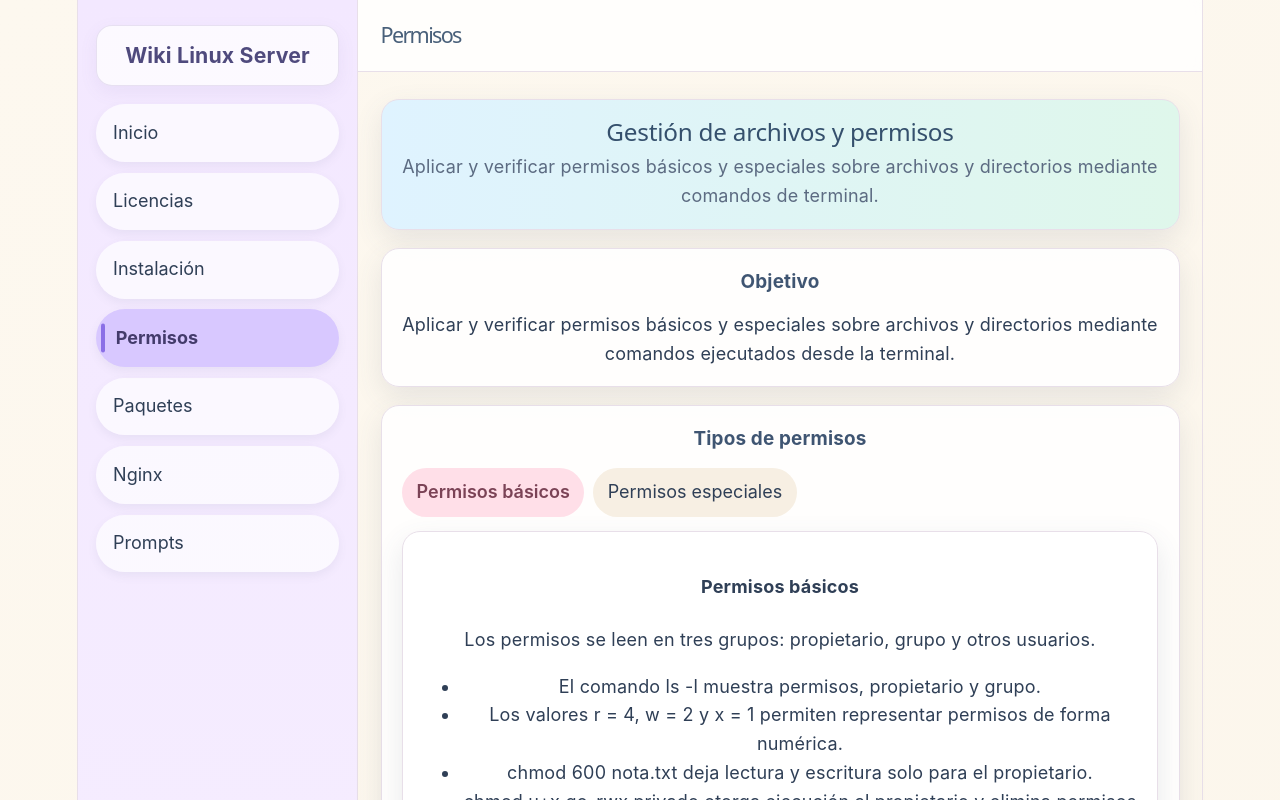
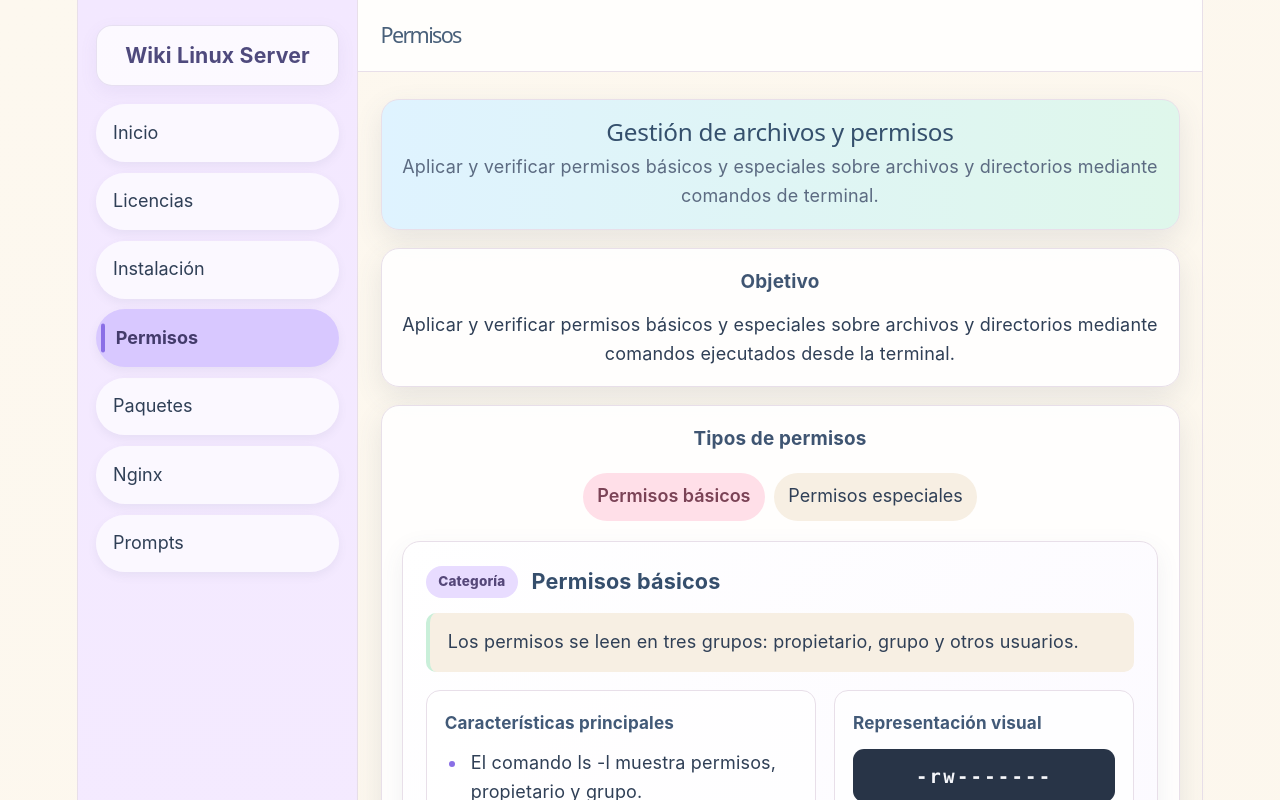
Before and after one commit to Anyaspycat/wikilnx_rivpat, a React (Vite) app: page / in a window 1280 px wide. Both pictures are taken after a click on the button "Permisos". Shown: the top 800 px of the page. Built offline with nearby package versions, Linux system fonts and the light colour scheme.

Commit message:
Mejora sección de permisos y visualización de evidencias

```diff
--- a/src/App.css
+++ b/src/App.css
@@ -1416,3 +1416,257 @@ a {
     grid-row: 2;
   }
 }
+
+/* Sección de permisos */
+
+.permission-section-heading {
+  text-align: center;
+}
+
+.permission-tabs {
+  justify-content: center;
+  margin: 1rem 0 1.1rem;
+}
+
+.permission-tabs .tab-button {
+  min-width: 165px;
+  text-align: center;
+}
+
+.permission-panel {
+  padding: 1.25rem;
+  background:
+    linear-gradient(135deg, rgba(255, 255, 255, 0.98), rgba(250, 247, 255, 0.96));
+  border: 1px solid var(--border);
+  border-radius: 18px;
+  box-shadow: 0 8px 24px rgba(72, 92, 118, 0.08);
+  text-align: left;
+}
+
+.permission-panel-header {
+  display: flex;
+  align-items: center;
+  gap: 0.75rem;
+  flex-wrap: wrap;
+  margin-bottom: 0.75rem;
+}
+
+.permission-panel-header h4 {
+  margin: 0;
+  color: #354e6c;
+  font-size: 1.2rem;
+}
+
+.permission-label {
+  padding: 0.3rem 0.7rem;
+  background: var(--lavender);
+  color: #554779;
+  border-radius: 999px;
+  font-size: 0.75rem;
+  font-weight: 800;
+}
+
+.permission-summary {
+  margin: 0;
+  padding: 0.85rem 1rem;
+  background: var(--cream-strong);
+  border-left: 4px solid var(--mint-strong);
+  border-radius: 10px;
+  color: var(--ink);
+  text-align: left;
+}
+
+.permission-content-grid {
+  display: grid;
+  grid-template-columns: minmax(0, 1.3fr) minmax(300px, 1fr);
+  gap: 1rem;
+  margin-top: 1rem;
+}
+
+.permission-detail-block {
+  padding: 1rem;
+  background: rgba(255, 255, 255, 0.78);
+  border: 1px solid var(--border);
+  border-radius: 14px;
+}
+
+.permission-detail-block h5,
+.permission-command-section h5 {
+  margin: 0 0 0.7rem;
+  color: #425a78;
+  font-size: 0.95rem;
+  text-align: left;
+}
+
+.permission-feature-list {
+  display: grid;
+  gap: 0.55rem;
+  margin: 0;
+  padding-left: 1.25rem;
+}
+
+.permission-feature-list li {
+  padding-left: 0.2rem;
+  text-align: left;
+}
+
+.permission-feature-list li::marker {
+  color: #8a6fe6;
+}
+
+.permission-symbolic-value {
+  margin-bottom: 0.85rem;
+  padding: 0.65rem 0.8rem;
+  background: #283447;
+  color: #f6f7fb;
+  border-radius: 11px;
+  font-family: Consolas, 'Courier New', monospace;
+  font-size: 1.05rem;
+  font-weight: 800;
+  letter-spacing: 0.12em;
+  text-align: center;
+}
+
+.permission-grid {
+  display: grid;
+  grid-template-columns: 1.35fr 1fr 1fr;
+  gap: 0.5rem;
+}
+
+.permission-group {
+  display: grid;
+  align-content: center;
+  justify-items: center;
+  gap: 0.35rem;
+  min-width: 0;
+  padding: 0.75rem 0.25rem;
+  border: 1px solid var(--border);
+  border-radius: 12px;
+  text-align: center;
+}
+
+.permission-group strong {
+  color: #4b5d76;
+  font-size: 0.68rem;
+  line-height: 1.2;
+  white-space: nowrap;
+}
+
+.permission-group span {
+  color: #354e6c;
+  font-family: Consolas, 'Courier New', monospace;
+  font-size: 1rem;
+  font-weight: 900;
+}
+
+.permission-owner {
+  background: var(--sky);
+}
+
+.permission-group-role {
+  background: var(--lavender);
+}
+
+.permission-others {
+  background: var(--rose);
+}
+
+.permission-command-section {
+  margin-top: 1rem;
+  padding: 1rem;
+  background: rgba(255, 255, 255, 0.78);
+  border: 1px solid var(--border);
+  border-radius: 14px;
+}
+
+.permission-command-list {
+  display: grid;
+  grid-template-columns: repeat(2, minmax(0, 1fr));
+  gap: 0.65rem;
+}
+
+.permission-command-list .code-block {
+  margin: 0;
+  min-width: 0;
+}
+
+.permission-evidence-stack {
+  display: grid;
+  gap: 1.5rem;
+  margin-top: 1rem;
+}
+
+.permission-evidence-card {
+  margin: 0;
+  overflow: hidden;
+  background: linear-gradient(
+    135deg,
+    rgba(255, 255, 255, 0.98),
+    rgba(247, 242, 255, 0.95)
+  );
+  border: 1px solid var(--border);
+  border-radius: 18px;
+  box-shadow: var(--shadow);
+}
+
+.permission-evidence-image {
+  width: 100%;
+  height: auto;
+  max-height: 720px;
+  object-fit: contain;
+  padding: 1rem;
+  background: #ffffff;
+  border-bottom: 1px solid var(--border);
+  transition:
+    transform 0.25s ease,
+    filter 0.25s ease;
+}
+
+.image-preview-button:hover .permission-evidence-image,
+.image-preview-button:focus-visible .permission-evidence-image {
+  transform: scale(1.012);
+  filter: brightness(0.95);
+}
+
+.permission-evidence-caption {
+  display: grid;
+  gap: 0.35rem;
+  padding: 1rem 1.2rem;
+  text-align: left;
+}
+
+.permission-evidence-caption strong {
+  color: #425a78;
+  font-size: 1.05rem;
+}
+
+.permission-evidence-caption span {
+  color: var(--ink-soft);
+}
+
+@media (max-width: 768px) {
+  .permission-tabs .tab-button {
+    flex: 1 1 170px;
+    min-width: 0;
+  }
+
+  .permission-content-grid {
+    grid-template-columns: 1fr;
+  }
+
+  .permission-grid {
+    grid-template-columns: 1fr;
+  }
+
+  .permission-command-list {
+    grid-template-columns: 1fr;
+  }
+
+  .permission-evidence-image {
+    padding: 0.5rem;
+  }
+
+  .permission-panel {
+    padding: 1rem;
+  }
+}
--- a/src/components/Permisos.jsx
+++ b/src/components/Permisos.jsx
@@ -1,9 +1,10 @@
-import { useState } from 'react'
+import { useEffect, useState } from 'react'
 
 const permissionTabs = {
   basicos: {
     title: 'Permisos básicos',
-    summary: 'Los permisos se leen en tres grupos: propietario, grupo y otros usuarios.',
+    summary:
+      'Los permisos se leen en tres grupos: propietario, grupo y otros usuarios.',
     bullets: [
       'El comando ls -l muestra permisos, propietario y grupo.',
       'Los valores r = 4, w = 2 y x = 1 permiten representar permisos de forma numérica.',
@@ -11,9 +12,14 @@ const permissionTabs = {
       'chmod u+x,go-rwx privado otorga ejecución al propietario y elimina permisos del grupo y otros.',
       'chown permite cambiar propietario y grupo.'
     ],
-    commands: ['ls -l', 'chmod 600 nota.txt', 'chmod u+x,go-rwx privado', 'sudo chown root:root nota.txt'],
+    commands: [
+      'ls -l',
+      'chmod 600 nota.txt',
+      'chmod u+x,go-rwx privado',
+      'sudo chown root:root nota.txt'
+    ],
     visual: {
-      label: 'rw-------',
+      label: '-rw-------',
       owner: 'rw',
       group: '---',
       others: '---'
@@ -21,13 +27,19 @@ const permissionTabs = {
   },
   especiales: {
     title: 'Permisos especiales',
-    summary: 'Los permisos especiales se reconocen con las letras s y t.',
+    summary:
+      'Los permisos especiales se reconocen con las letras s y t dentro de la representación simbólica.',
     bullets: [
       'setgid se representa con s y permite que los archivos creados hereden el grupo del directorio.',
       'sticky bit se representa con t y evita que un usuario elimine archivos de otro usuario dentro de un directorio compartido.',
       'ls -ld muestra los permisos del directorio sin listar su contenido.'
     ],
-    commands: ['sudo mkdir -p /srv/compartido', 'sudo chmod 2775 /srv/compartido', 'sudo chmod +t /tmp', 'ls -ld /srv/compartido /tmp'],
+    commands: [
+      'sudo mkdir -p /srv/compartido',
+      'sudo chmod 2775 /srv/compartido',
+      'sudo chmod +t /tmp',
+      'ls -ld /srv/compartido /tmp'
+    ],
     visual: {
       label: 'drwxrwsr-x',
       owner: 'rwx',
@@ -37,33 +49,103 @@ const permissionTabs = {
   }
 }
 
+const evidenceImages = [
+  {
+    src: '/img_rivpat/04_permisos/04_permisos_ls_inicial.png',
+    alt: 'Permisos iniciales obtenidos mediante ls -l',
+    title: 'Permisos iniciales',
+    description:
+      'Creación de archivos y directorios, seguida de la revisión de permisos mediante ls -l.'
+  },
+  {
+    src: '/img_rivpat/04_permisos/04_chmod_numerico_simbolico.png',
+    alt: 'Modificación de permisos numéricos y simbólicos con chmod',
+    title: 'Modificación de permisos con chmod',
+    description:
+      'Aplicación de chmod 600 y del modo simbólico para ajustar los permisos del propietario, grupo y otros.'
+  },
+  {
+    src: '/img_rivpat/04_permisos/04_chown_propietario_grupo.png',
+    alt: 'Cambio de propietario y grupo mediante chown',
+    title: 'Cambio de propietario y grupo',
+    description:
+      'Uso de chown para asignar el archivo al usuario y grupo root, verificando el resultado con ls -l.'
+  },
+  {
+    src: '/img_rivpat/04_permisos/04_permisos_especiales.png',
+    alt: 'Aplicación de permisos especiales setgid y sticky bit',
+    title: 'Permisos especiales',
+    description:
+      'Creación de un directorio compartido con setgid y verificación del sticky bit aplicado en /tmp.'
+  }
+]
+
 function Permisos() {
   const [activeTab, setActiveTab] = useState('basicos')
+  const [selectedImage, setSelectedImage] = useState(null)
+
   const activePermission = permissionTabs[activeTab]
+
+  useEffect(() => {
+    if (!selectedImage) {
+      return undefined
+    }
+
+    const previousOverflow = document.body.style.overflow
+
+    const closeWithEscape = (event) => {
+      if (event.key === 'Escape') {
+        setSelectedImage(null)
+      }
+    }
+
+    document.body.style.overflow = 'hidden'
+    window.addEventListener('keydown', closeWithEscape)
+
+    return () => {
+      document.body.style.overflow = previousOverflow
+      window.removeEventListener('keydown', closeWithEscape)
+    }
+  }, [selectedImage])
+
+  const closeImage = () => {
+    setSelectedImage(null)
+  }
 
   return (
     <section className="wiki-page">
       <header className="page-header">
         <h2>Gestión de archivos y permisos</h2>
         <p className="page-subtitle">
-          Aplicar y verificar permisos básicos y especiales sobre archivos y directorios mediante comandos de terminal.
+          Aplicar y verificar permisos básicos y especiales sobre archivos y
+          directorios mediante comandos de terminal.
         </p>
       </header>
 
       <section className="section-card">
         <h3 className="section-title">Objetivo</h3>
         <p>
-          Aplicar y verificar permisos básicos y especiales sobre archivos y directorios mediante comandos ejecutados desde la terminal.
+          Aplicar y verificar permisos básicos y especiales sobre archivos y
+          directorios mediante comandos ejecutados desde la terminal.
         </p>
       </section>
 
       <section className="section-card">
-        <h3 className="section-title">Tipos de permisos</h3>
-        <div className="tab-list" role="tablist" aria-label="Tipos de permisos">
+        <h3 className="section-title permission-section-heading">
+          Tipos de permisos
+        </h3>
+
+        <div
+          className="tab-list permission-tabs"
+          role="tablist"
+          aria-label="Tipos de permisos"
+        >
           {Object.entries(permissionTabs).map(([key, tab]) => (
             <button
               key={key}
               type="button"
+              role="tab"
+              aria-selected={activeTab === key}
               className={`tab-button ${activeTab === key ? 'active' : ''}`}
               onClick={() => setActiveTab(key)}
             >
@@ -72,89 +154,146 @@ function Permisos() {
           ))}
         </div>
 
-        <div className="section-card" style={{ marginTop: '0.8rem', padding: '0.95rem' }}>
+        <article className="permission-panel">
+          <header className="permission-panel-header">
+            <span className="permission-label">Categoría</span>
             <h4>{activePermission.title}</h4>
-          <p>{activePermission.summary}</p>
-          <ul>
+          </header>
+
+          <p className="permission-summary">{activePermission.summary}</p>
+
+          <div className="permission-content-grid">
+            <section className="permission-detail-block">
+              <h5>Características principales</h5>
+              <ul className="permission-feature-list">
                 {activePermission.bullets.map((item) => (
                   <li key={item}>{item}</li>
                 ))}
               </ul>
+            </section>
+
+            <section className="permission-detail-block">
+              <h5>Representación visual</h5>
+
+              <div className="permission-symbolic-value">
+                {activePermission.visual.label}
+              </div>
 
               <div className="permission-grid">
-            <div className="permission-group">
+                <div className="permission-group permission-owner">
                   <strong>Propietario</strong>
                   <span>{activePermission.visual.owner}</span>
                 </div>
-            <div className="permission-group">
+
+                <div className="permission-group permission-group-role">
                   <strong>Grupo</strong>
                   <span>{activePermission.visual.group}</span>
                 </div>
-            <div className="permission-group">
+
+                <div className="permission-group permission-others">
                   <strong>Otros</strong>
                   <span>{activePermission.visual.others}</span>
                 </div>
               </div>
+            </section>
+          </div>
 
-          <p style={{ marginTop: '0.8rem', fontWeight: 600 }}>{activePermission.visual.label}</p>
+          <section className="permission-command-section">
+            <h5>Comandos utilizados</h5>
 
-          <h5>Comandos</h5>
+            <div className="permission-command-list">
               {activePermission.commands.map((command) => (
-            <pre className="code-block" key={command}>{command}</pre>
+                <pre className="code-block" key={command}>
+                  <code>{command}</code>
+                </pre>
+              ))}
+            </div>
+          </section>
+        </article>
+      </section>
+
+      <section className="section-card">
+        <h3 className="section-title">Evidencias</h3>
+        <p className="section-help">
+          Selecciona una captura para verla en pantalla completa.
+        </p>
+
+        <div className="permission-evidence-stack">
+          {evidenceImages.map((image) => (
+            <figure className="permission-evidence-card" key={image.src}>
+              <button
+                type="button"
+                className="image-preview-button"
+                onClick={() => setSelectedImage(image)}
+                aria-label={`Ampliar captura de ${image.title}`}
+              >
+                <img
+                  className="permission-evidence-image"
+                  src={image.src}
+                  alt={image.alt}
+                />
+
+                <span className="image-zoom-hint" aria-hidden="true">
+                  Ampliar
+                </span>
+              </button>
+
+              <figcaption className="permission-evidence-caption">
+                <strong>{image.title}</strong>
+                <span>{image.description}</span>
+              </figcaption>
+            </figure>
           ))}
         </div>
       </section>
 
       <section className="section-card">
-        <h3 className="section-title">Evidencias</h3>
-        <div className="image-grid">
-          <figure>
-            <img
-              className="evidence-image"
-              src="/img_rivpat/04_permisos/04_permisos_ls_inicial.png"
-              alt="Permisos iniciales"
-            />
-            <figcaption>Permisos iniciales con ls -l</figcaption>
-          </figure>
-          <figure>
-            <img
-              className="evidence-image"
-              src="/img_rivpat/04_permisos/04_chmod_numerico_simbolico.png"
-              alt="Modificación de permisos"
-            />
-            <figcaption>Modificación de permisos con chmod</figcaption>
-          </figure>
-          <figure>
-            <img
-              className="evidence-image"
-              src="/img_rivpat/04_permisos/04_chown_propietario_grupo.png"
-              alt="Cambio de propietario y grupo"
-            />
-            <figcaption>Cambio de propietario y grupo con chown</figcaption>
-          </figure>
-          <figure>
-            <img
-              className="evidence-image"
-              src="/img_rivpat/04_permisos/04_permisos_especiales.png"
-              alt="Permisos especiales"
-            />
-            <figcaption>Permisos especiales setgid y sticky bit</figcaption>
-          </figure>
-        </div>
-      </section>
+        <h3 className="section-title">Resultado final</h3>
 
-      <section className="section-card">
-        <h3 className="section-title">Resultado final</h3>
         <div className="result-box">
           <ul>
             <li>Se crearon archivos y directorios desde la terminal.</li>
             <li>Se interpretaron permisos mediante ls -l.</li>
             <li>Se modificaron permisos con chmod.</li>
             <li>Se cambió propietario y grupo mediante chown.</li>
-            <li>Se aplicaron y verificaron permisos especiales setgid y sticky bit.</li>
+            <li>
+              Se aplicaron y verificaron permisos especiales setgid y sticky
+              bit.
+            </li>
           </ul>
         </div>
       </section>
+
+      {selectedImage && (
+        <div
+          className="image-modal"
+          role="dialog"
+          aria-modal="true"
+          aria-label={`Vista ampliada de ${selectedImage.title}`}
+          onClick={closeImage}
+        >
+          <button
+            type="button"
+            className="image-modal-close"
+            onClick={closeImage}
+            aria-label="Cerrar imagen ampliada"
+          >
+            ×
+          </button>
+
+          <div
+            className="image-modal-content"
+            onClick={(event) => event.stopPropagation()}
+          >
+            <img src={selectedImage.src} alt={selectedImage.alt} />
+
+            <div className="image-modal-caption">
+              <strong>{selectedImage.title}</strong>
+              <span>{selectedImage.description}</span>
+            </div>
+          </div>
+        </div>
+      )}
     </section>
   )
 }
```
Lines whose indentation alone changed are shown as unchanged.
